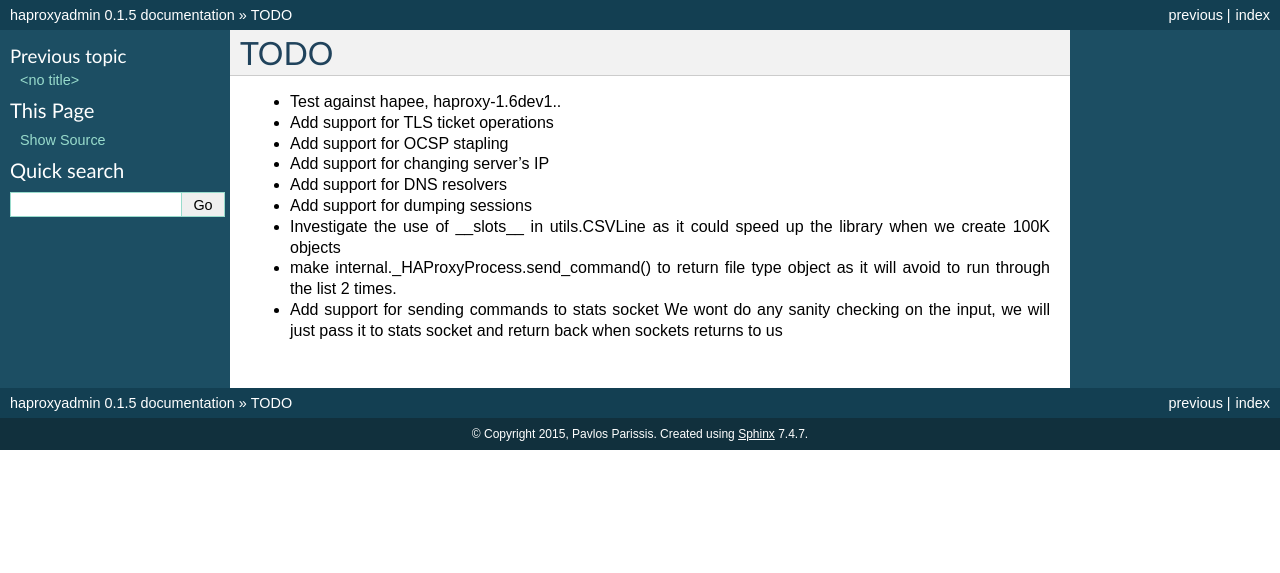
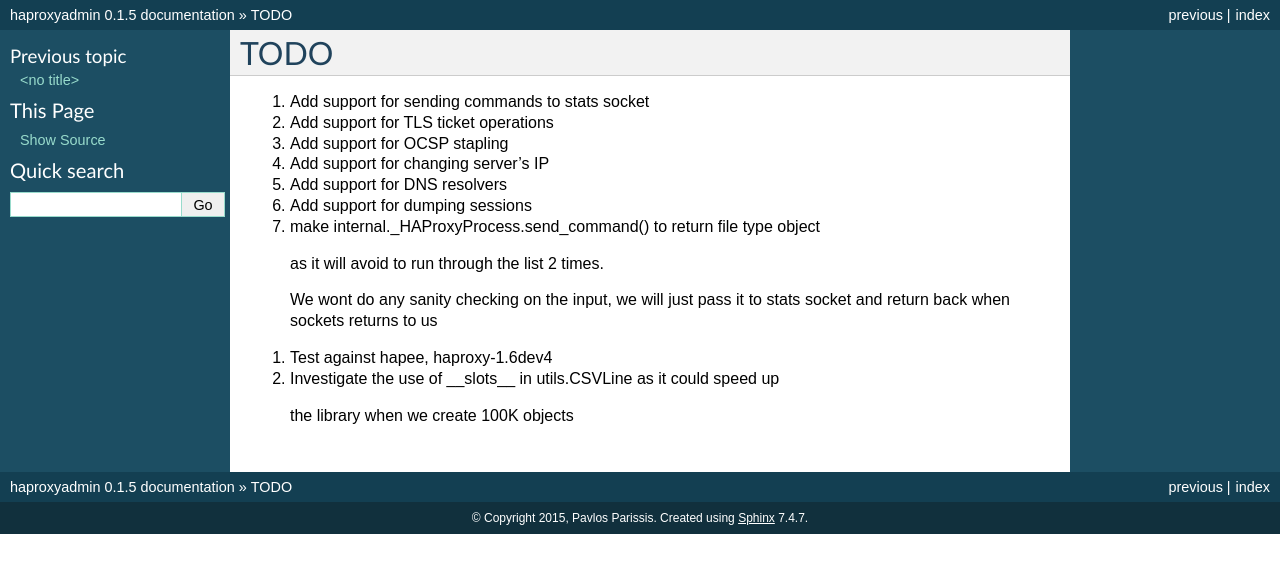
Before and after one commit to unixsurfer/haproxyadmin, a Sphinx documentation site: the page built from docs/source/TODO.rst, in a window 1280 px wide. Shown: the top 573 px of the page. Built offline with Sphinx 7.4.7, drawn with Linux system fonts in a browser that asks for light colours.

Commit message:
add some ordering in our TODO items

```diff
--- a/docs/source/TODO.rst
+++ b/docs/source/TODO.rst
@@ -1,24 +1,25 @@
 TODO
 ====
 
-- Test against hapee, haproxy-1.6dev1..
+#. Add support for sending commands to stats socket
 
-- Add support for TLS ticket operations
+#. Add support for TLS ticket operations
 
-- Add support for OCSP stapling
+#. Add support for OCSP stapling
 
-- Add support for changing server's IP
+#. Add support for changing server's IP
 
-- Add support for DNS resolvers
+#. Add support for DNS resolvers
 
-- Add support for dumping sessions
+#. Add support for dumping sessions
 
-- Investigate the use of __slots__ in utils.CSVLine as it could speed up
-  the library when we create 100K objects
-
-- make internal._HAProxyProcess.send_command() to return file type object
+#. make internal._HAProxyProcess.send_command() to return file type object
   as it will avoid to run through the list 2 times.
 
-- Add support for sending commands to stats socket
   We wont do any sanity checking on the input, we will just pass it to
   stats socket and return back when sockets returns to us
+
+#. Test against hapee, haproxy-1.6dev4
+
+#. Investigate the use of __slots__ in utils.CSVLine as it could speed up
+  the library when we create 100K objects
```
